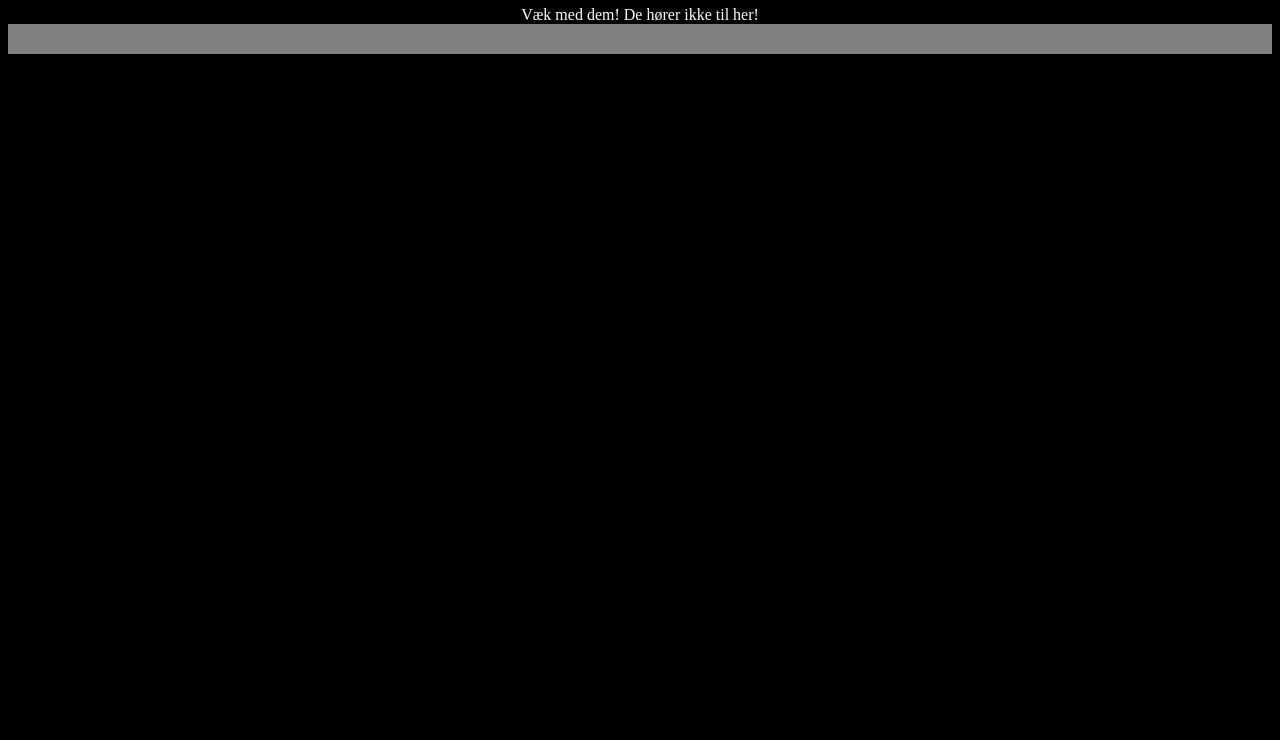
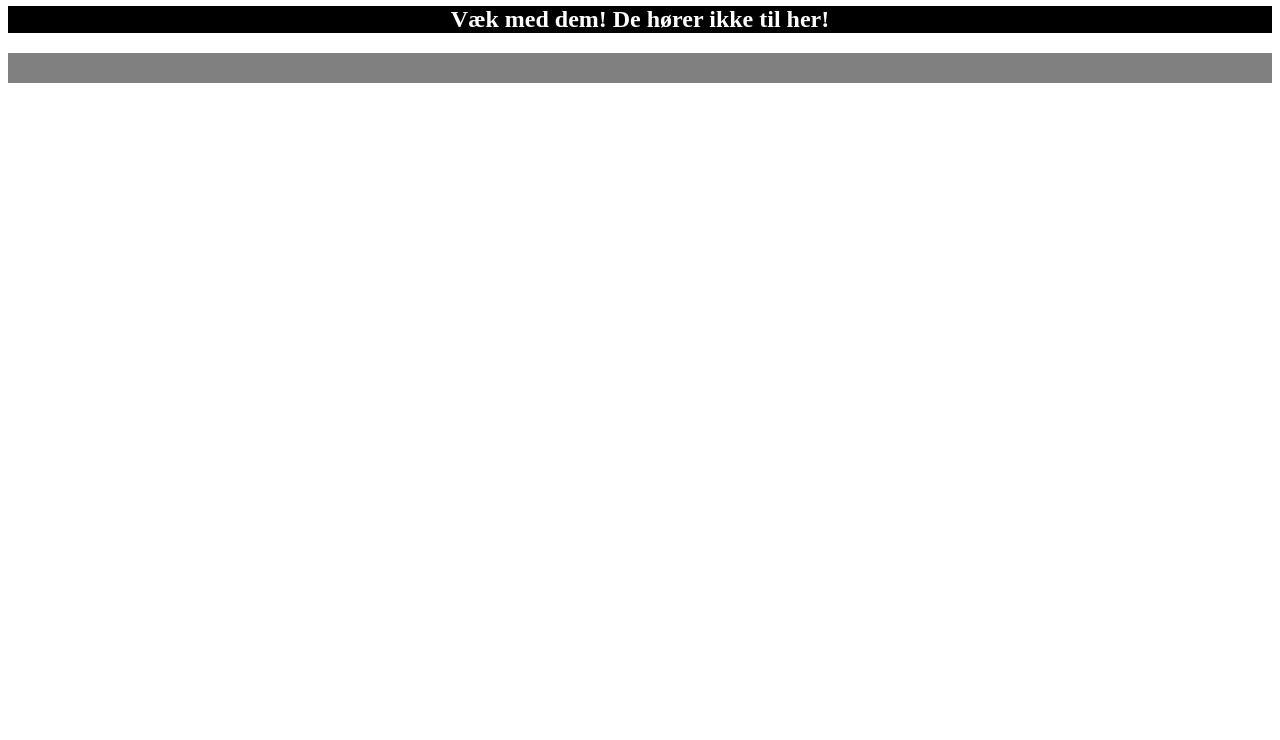
Before and after one commit to sogouk/SX, a plain HTML site: page index.html in a window 1280 px wide. Shown: the part 60-800 px from the top of the page. Drawn offline with Linux system fonts and the light colour scheme.

Commit message:
Update index.html

```diff
--- a/index.html
+++ b/index.html
@@ -7,7 +7,7 @@ h1 {
  background-color: black;
  }
 
-body {
+h2 {
  color: white;
  text-align: center;
  background-color: black;
@@ -24,7 +24,7 @@ div {
 
 <h1>SX FREMAD!</h1>
 <body>
-Væk med dem! De hører ikke til her!
+<h2>Væk med dem! De hører ikke til her!<h2>
  <div></div>
 
 
```
